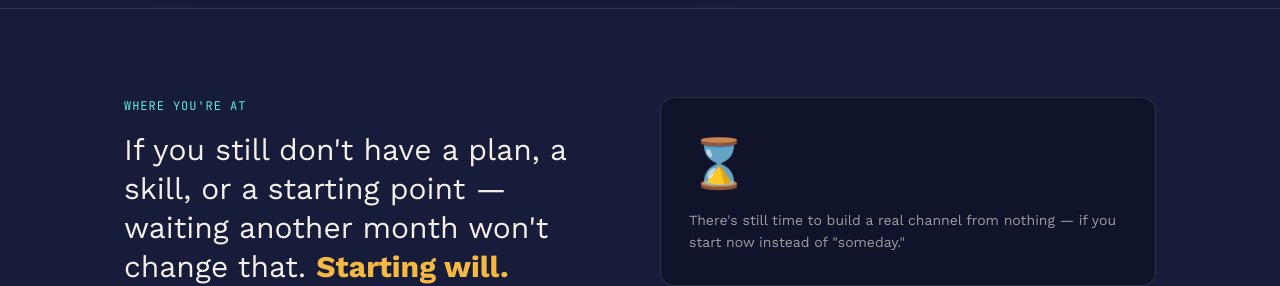
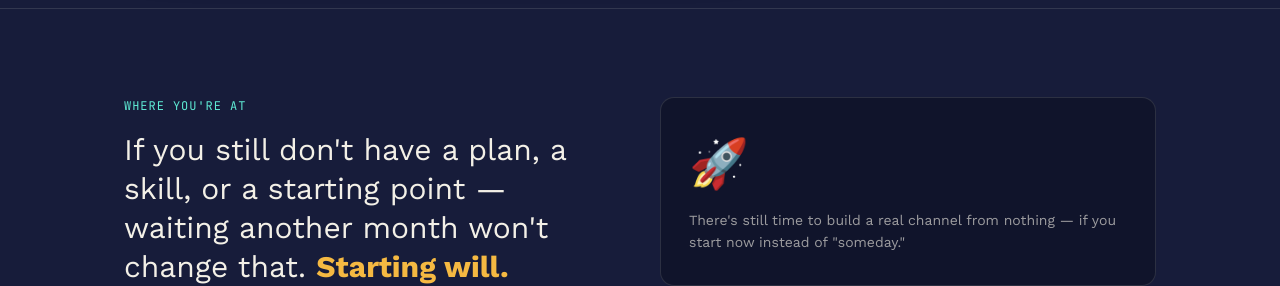
Before and after one commit to BloomHAVENcodes/zero-naira-YouTube-course, a plain HTML site: page index.html in a window 1280 px wide. Shown: the part 960-1246 px from the top of the page. Drawn offline with nearby package versions, Linux system fonts and the light colour scheme.

Commit message:
Add files via upload

```diff
--- a/index.html
+++ b/index.html
@@ -352,7 +352,7 @@
         <p class="urgency-line">If you still don't have a plan, a skill, or a starting point — waiting another month won't change that. <strong>Starting will.</strong></p>
       </div>
       <div class="reveal calendar-box">
-        <div class="num">⌛</div>
+        <div class="num">🚀</div>
         <div class="cap">There's still time to build a real channel from nothing — if you start now instead of "someday."</div>
       </div>
     </div>
```
